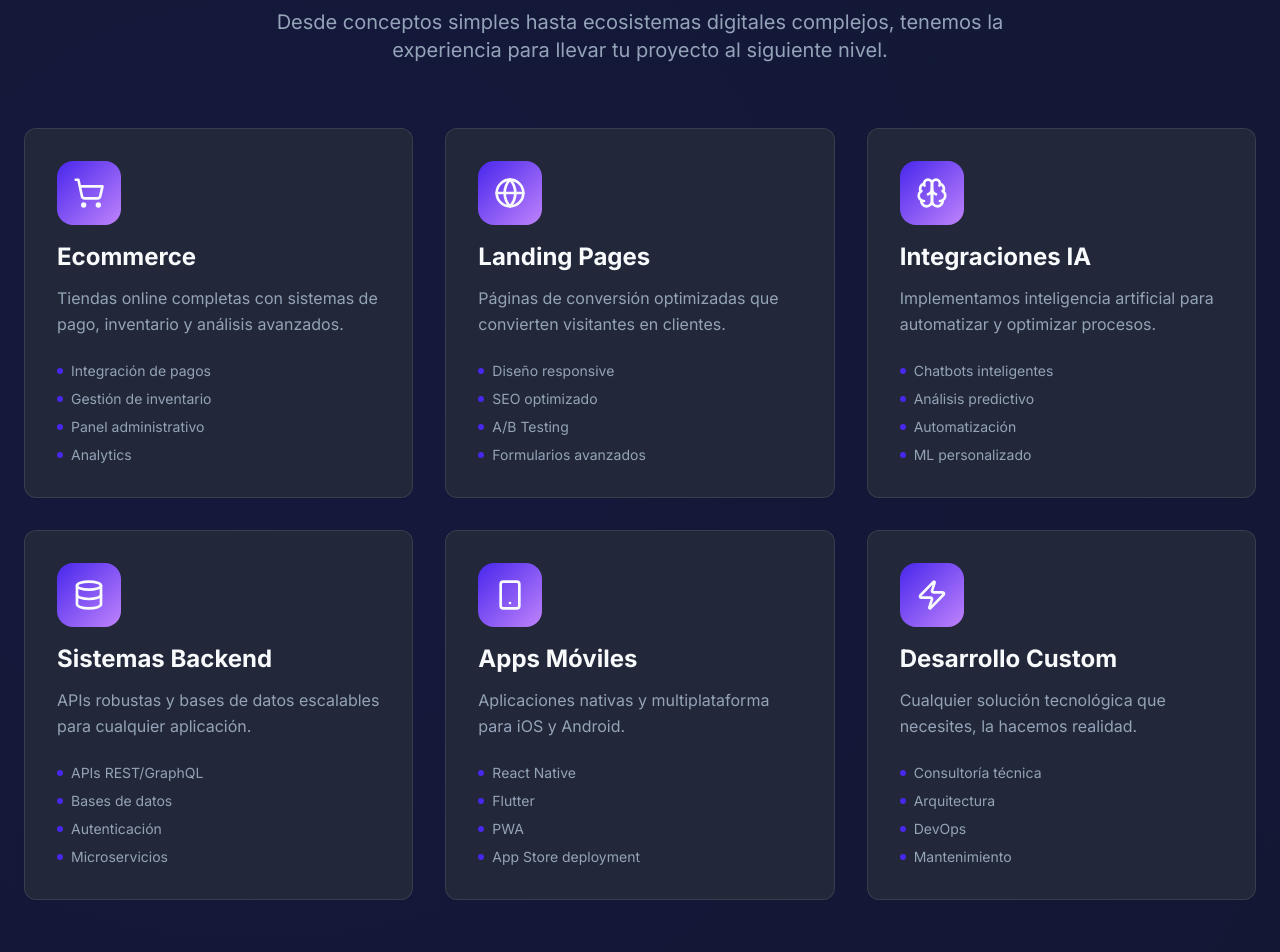
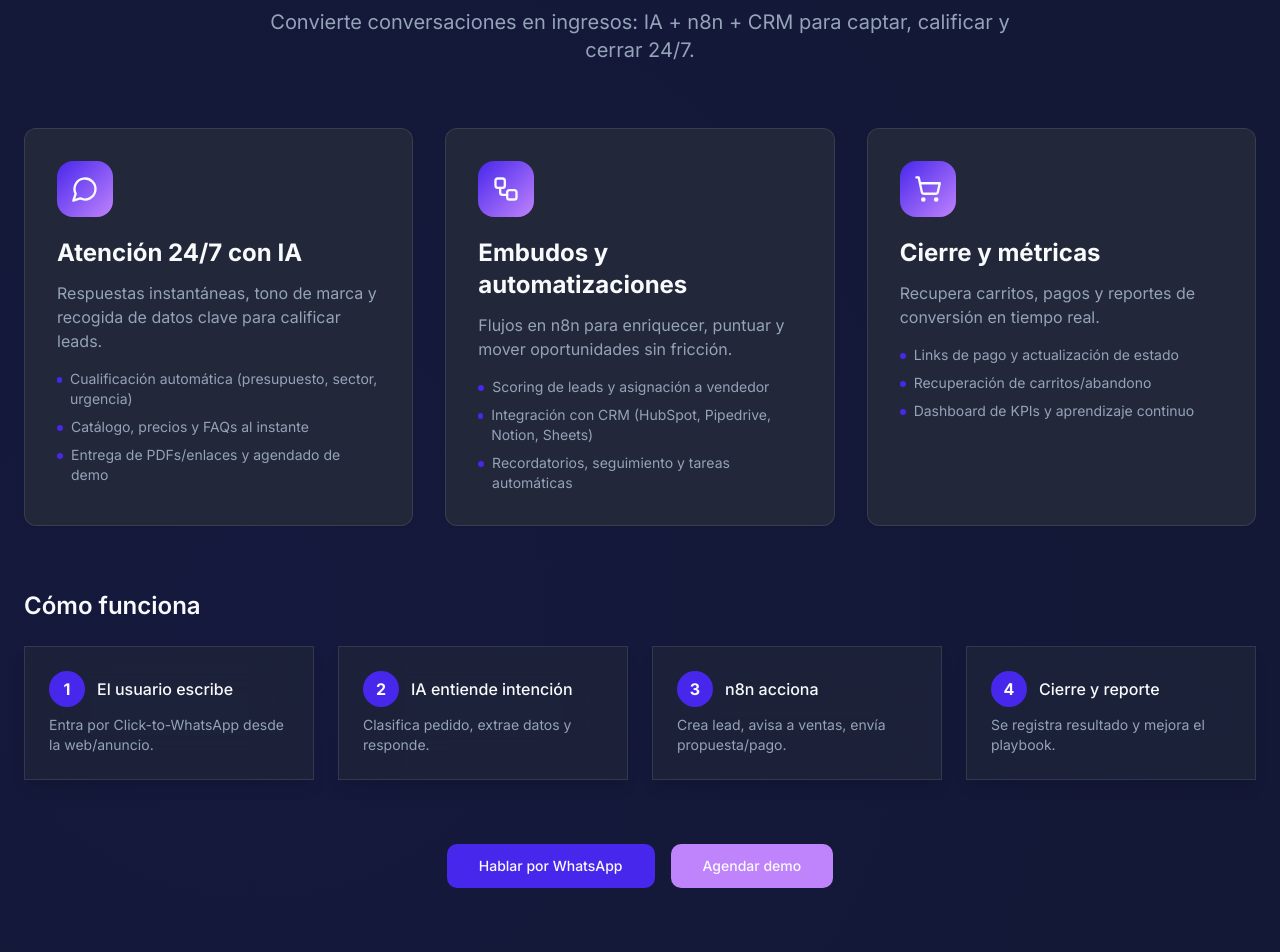
Before and after one commit to pruebitas45443457886/websy-ignite-digital-showcase, a React (Vite) app: page / in a window 1280 px wide. Shown: the part 960-1912 px from the top of the page. Built offline with nearby package versions, Linux system fonts and the light colour scheme.

Commit message:
Refine landing page focus
Focus on WhatsApp bots for sales, integrating AI chatbot features and n8n workflows specifically for sales automation.

```diff
--- /dev/null
+++ b/src/components/WhatsAppBots.tsx
@@ -0,0 +1,170 @@
+import { Card } from "@/components/ui/card";
+import { Button } from "@/components/ui/button";
+import { MessageCircle, Workflow, ShoppingCart, Bot, LineChart, Headphones } from "lucide-react";
+
+const phoneNumber = "5491112345678"; // TODO: Reemplazar por tu número oficial de WhatsApp con código de país
+const waMessage = encodeURIComponent(
+  "Hola Websy 👋, quiero un bot de WhatsApp para ventas. ¿Pueden ayudarme?"
+);
+const waLink = `https://wa.me/${phoneNumber}?text=${waMessage}`;
+
+const features = [
+  {
+    icon: MessageCircle,
+    title: "Atención 24/7 con IA",
+    description:
+      "Respuestas instantáneas, tono de marca y recogida de datos clave para calificar leads.",
+    bullets: [
+      "Cualificación automática (presupuesto, sector, urgencia)",
+      "Catálogo, precios y FAQs al instante",
+      "Entrega de PDFs/enlaces y agendado de demo"
+    ]
+  },
+  {
+    icon: Workflow,
+    title: "Embudos y automatizaciones",
+    description:
+      "Flujos en n8n para enriquecer, puntuar y mover oportunidades sin fricción.",
+    bullets: [
+      "Scoring de leads y asignación a vendedor",
+      "Integración con CRM (HubSpot, Pipedrive, Notion, Sheets)",
+      "Recordatorios, seguimiento y tareas automáticas"
+    ]
+  },
+  {
+    icon: ShoppingCart,
+    title: "Cierre y métricas",
+    description:
+      "Recupera carritos, pagos y reportes de conversión en tiempo real.",
+    bullets: [
+      "Links de pago y actualización de estado",
+      "Recuperación de carritos/abandono",
+      "Dashboard de KPIs y aprendizaje continuo"
+    ]
+  }
+];
+
+const steps = [
+  { num: 1, title: "El usuario escribe", desc: "Entra por Click-to-WhatsApp desde la web/anuncio." },
+  { num: 2, title: "IA entiende intención", desc: "Clasifica pedido, extrae datos y responde." },
+  { num: 3, title: "n8n acciona", desc: "Crea lead, avisa a ventas, envía propuesta/pago." },
+  { num: 4, title: "Cierre y reporte", desc: "Se registra resultado y mejora el playbook." }
+];
+
+const WhatsAppBots = () => {
+  const faqJsonLd = {
+    '@context': 'https://schema.org',
+    '@type': 'FAQPage',
+    mainEntity: [
+      {
+        '@type': 'Question',
+        name: '¿Cómo funciona un bot de WhatsApp para ventas?',
+        acceptedAnswer: {
+          '@type': 'Answer',
+          text:
+            'El usuario inicia conversación por WhatsApp, la IA responde 24/7, califica el lead y dispara flujos en n8n para CRM, notificaciones y seguimiento.'
+        }
+      },
+      {
+        '@type': 'Question',
+        name: '¿Necesito la API oficial de WhatsApp?',
+        acceptedAnswer: {
+          '@type': 'Answer',
+          text:
+            'Sí. Podemos trabajar con Meta WhatsApp Cloud API, Twilio o 360dialog/WATI. Te ayudamos a configurar el número y los webhooks.'
+        }
+      },
+      {
+        '@type': 'Question',
+        name: '¿Se integra con mi CRM?',
+        acceptedAnswer: {
+          '@type': 'Answer',
+          text:
+            'Sí. Integramos con HubSpot, Pipedrive, Notion, Google Sheets u otros via n8n. También automatizamos recordatorios y tareas.'
+        }
+      },
+      {
+        '@type': 'Question',
+        name: '¿Puedo aceptar pagos por WhatsApp?',
+        acceptedAnswer: {
+          '@type': 'Answer',
+          text:
+            'Sí. Enviamos enlaces de pago, confirmamos estados y podemos recuperar carritos abandonados.'
+        }
+      }
+    ]
+  };
+
+  return (
+    <section id="whatsapp" className="py-24 relative">
+      <div className="container mx-auto px-6">
+        <header className="text-center mb-16">
+          <h2 className="text-4xl md:text-5xl font-bold mb-6">
+            <span className="gradient-text">Bots de WhatsApp</span> para ventas
+          </h2>
+          <p className="text-xl text-foreground-muted max-w-3xl mx-auto">
+            Convierte conversaciones en ingresos: IA + n8n + CRM para captar, calificar y cerrar 24/7.
+          </p>
+        </header>
+
+        <div className="grid grid-cols-1 md:grid-cols-3 gap-8 mb-16">
+          {features.map((f) => (
+            <Card key={f.title} className="glass-card p-8 group hover:scale-105 transition-all duration-300">
+              <div className="w-14 h-14 bg-gradient-primary rounded-2xl flex items-center justify-center mb-5 group-hover:glow-effect">
+                <f.icon className="w-7 h-7 text-foreground" />
+              </div>
+              <h3 className="text-2xl font-bold mb-3 text-foreground">{f.title}</h3>
+              <p className="text-foreground-muted mb-4">{f.description}</p>
+              <ul className="space-y-2">
+                {f.bullets.map((b) => (
+                  <li key={b} className="flex items-start gap-2">
+                    <span className="mt-2 block w-1.5 h-1.5 bg-primary rounded-full" />
+                    <span className="text-sm text-foreground-muted">{b}</span>
+                  </li>
+                ))}
+              </ul>
+            </Card>
+          ))}
+        </div>
+
+        <section className="mb-16">
+          <h3 className="text-2xl font-semibold mb-6">Cómo funciona</h3>
+          <div className="grid grid-cols-1 sm:grid-cols-2 lg:grid-cols-4 gap-6">
+            {steps.map((s) => (
+              <div key={s.num} className="glass-card p-6">
+                <div className="flex items-center gap-3 mb-2">
+                  <span className="inline-flex items-center justify-center w-9 h-9 rounded-full bg-primary text-primary-foreground font-bold">
+                    {s.num}
+                  </span>
+                  <span className="font-medium text-foreground">{s.title}</span>
+                </div>
+                <p className="text-sm text-foreground-muted">{s.desc}</p>
+              </div>
+            ))}
+          </div>
+        </section>
+
+        <div className="flex flex-col sm:flex-row items-center justify-center gap-4">
+          <Button size="lg" asChild>
+            <a href={waLink} target="_blank" rel="noopener noreferrer" aria-label="Hablar por WhatsApp">
+              Hablar por WhatsApp
+            </a>
+          </Button>
+          <Button size="lg" variant="secondary" asChild>
+            <a href="#contacto" aria-label="Agendar una demo">
+              Agendar demo
+            </a>
+          </Button>
+        </div>
+
+        <script
+          type="application/ld+json"
+          // eslint-disable-next-line react/no-danger
+          dangerouslySetInnerHTML={{ __html: JSON.stringify(faqJsonLd) }}
+        />
+      </div>
+    </section>
+  );
+};
+
+export default WhatsAppBots;
--- /dev/null
+++ b/src/components/WhatsAppFloatingButton.tsx
@@ -0,0 +1,24 @@
+import { Button } from "@/components/ui/button";
+import { MessageCircle } from "lucide-react";
+
+const phoneNumber = "5491112345678"; // TODO: Reemplazar por tu número oficial de WhatsApp con código de país
+const text = encodeURIComponent("Hola Websy, quiero un bot de WhatsApp para ventas.");
+const waLink = `https://wa.me/${phoneNumber}?text=${text}`;
+
+const WhatsAppFloatingButton = () => {
+  return (
+    <Button asChild size="lg" className="fixed bottom-6 right-6 z-50 rounded-full">
+      <a
+        href={waLink}
+        target="_blank"
+        rel="noopener noreferrer"
+        aria-label="Escríbenos por WhatsApp"
+        title="Escríbenos por WhatsApp"
+      >
+        <MessageCircle className="w-5 h-5 mr-2" /> WhatsApp
+      </a>
+    </Button>
+  );
+};
+
+export default WhatsAppFloatingButton;
--- a/src/pages/Index.tsx
+++ b/src/pages/Index.tsx
@@ -8,13 +8,17 @@ import About from "@/components/About";
 import CTA from "@/components/CTA";
 import Contact from "@/components/Contact";
 import Footer from "@/components/Footer";
+import WhatsAppBots from "@/components/WhatsAppBots";
+import WhatsAppFloatingButton from "@/components/WhatsAppFloatingButton";
 
 const Index = () => {
   return (
     <div className="min-h-screen">
       <Navbar />
+      <WhatsAppFloatingButton />
       <main>
         <Hero />
+        <WhatsAppBots />
         <Services />
         <Projects />
         <Process />
```
